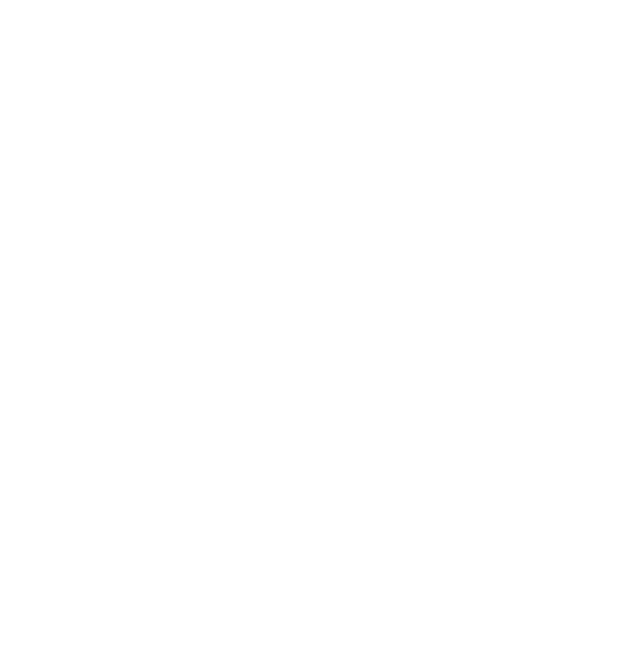
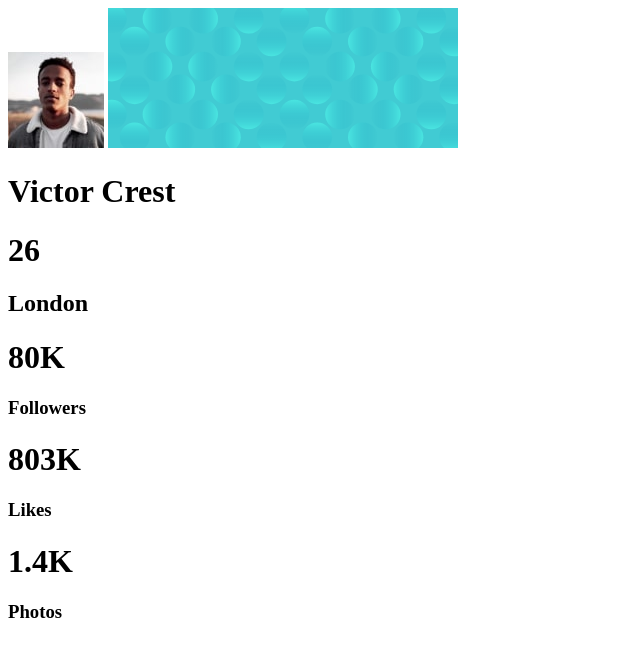
Before and after one commit to NomiDomi/frontendmentor-profile-card-component, a plain HTML site: page src/index.html in a window 1280 px wide. Shown: the whole page, without its empty margins (0-640 px from the left). Drawn offline with Linux system fonts and the light colour scheme.

Commit message:
feat: Added the html elements of the project

```diff
--- a/src/index.html
+++ b/src/index.html
@@ -11,6 +11,36 @@
     </head>
     <body>
         <main>
+            <div class="card">
+                <div class="card-images">
+                    <img src="./images/image-victor.jpg" alt="User profile" class="profile-image">
+                    <img src="./images/bg-pattern-card.svg" alt="" class="card-image">
+                </div>
+                <div class="card-text">
+                    <div class="personal-info">
+                        <div class="person">
+                            <h1 class="name">Victor Crest</h1>
+                            <h1 class="age">26</h1>
+                        </div>
+                        <h2 class="location">London</h2>
+                    </div>
+                    <div class="separator"></div>
+                    <div class="profile-info">
+                        <div class="column">
+                            <h1>80K</h1>
+                            <h3>Followers</h3>
+                        </div>
+                        <div class="column">
+                            <h1>803K</h1>
+                            <h3>Likes</h3>
+                        </div>
+                        <div class="column">
+                            <h1>1.4K</h1>
+                            <h3>Photos</h3>
+                        </div>
+                    </div>
+                </div>
+            </div>
 
         </main>
     </body>
```
